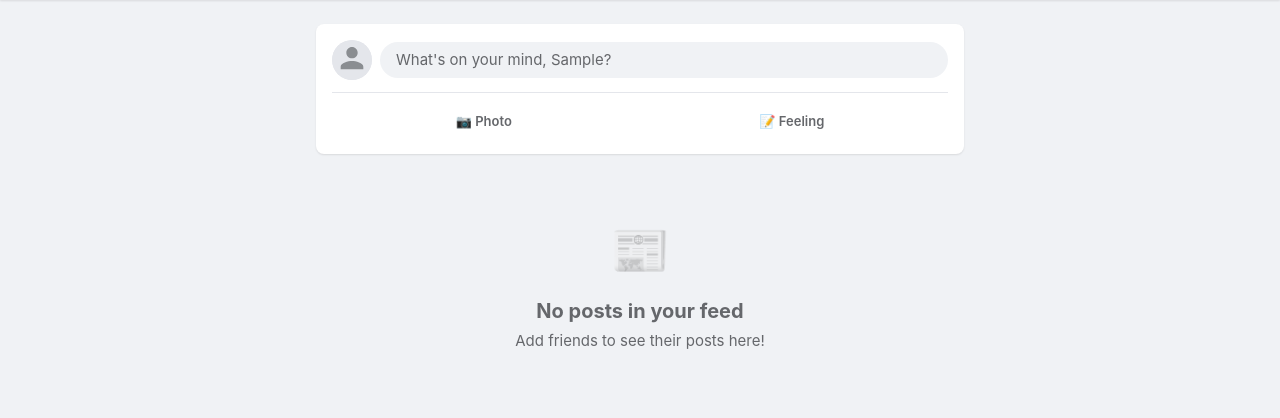
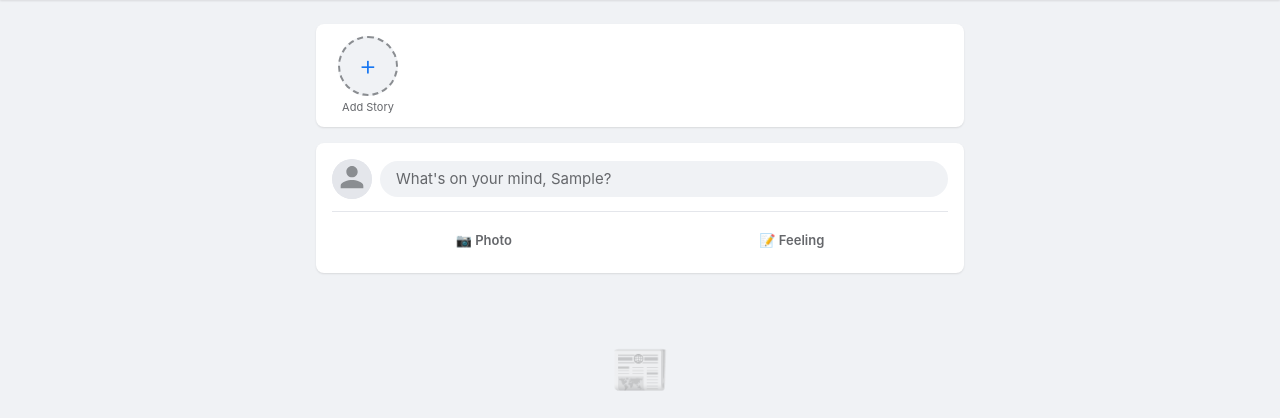
Before and after one commit to Musthak2004/FaceBook-Clone, a Django app: page / in a window 1280 px wide. Shown: the part 56-474 px from the top of the page. Run offline with Django 4.2, Linux system fonts and the light colour scheme; the visitor is signed in with stand-in values (Sample User, id 1); data comes from the database, SQL or seed files in the repository; data that the repository does not hold is empty.

Commit message:
@ Add Stories feature (24-hour disappearing stories)
- Story model with auto-expires_at (24h default)
- active_stories() and stories_grouped_by_user() classmethods
- AJAX story upload endpoint
- AJAX story list endpoint (JSON grouped by user)
- Story row template with circle avatars and "Add Story" button
- Full-screen story viewer with progress bar and auto-advance
- Keyboard navigation (arrow keys, escape)
- Integrated into home feed via core/views.py context
- ES module stories.js with upload, viewer, and row refresh
- CSS for stories row, circles, and fullscreen viewer
- 11 tests for model and views
- 159+ total tests passing

Co-Authored-By: Claude <noreply@anthropic.com>
@

```diff
--- a/core/views.py
+++ b/core/views.py
@@ -5,6 +5,7 @@ from django.views.generic import ListView
 from accounts.models import CustomUser
 from friendships.models import Friendship
 from posts.models import Post
+from stories.models import Story
 
 
 class HomeFeedView(LoginRequiredMixin, ListView):
@@ -35,4 +36,5 @@ class HomeFeedView(LoginRequiredMixin, ListView):
         context["friend_suggestions"] = CustomUser.objects.exclude(
             id__in=friend_ids
         ).exclude(id=user.id)[:5]
+        context["stories_grouped"] = Story.stories_grouped_by_user()
         return context
--- a/social_network/settings.py
+++ b/social_network/settings.py
@@ -42,6 +42,7 @@ INSTALLED_APPS = [
     "dashboard.apps.DashboardConfig",
     "groups.apps.GroupsConfig",
     "events.apps.EventsConfig",
+    "stories.apps.StoriesConfig",
     "api.apps.ApiConfig",
 ]
 
--- a/social_network/urls.py
+++ b/social_network/urls.py
@@ -21,6 +21,7 @@ urlpatterns = [
     path("api/", include("api.urls")),
     path("groups/", include("groups.urls")),
     path("events/", include("events.urls")),
+    path("stories/", include("stories.urls")),
 ]
 
 # Serve media files during development (per book's pattern)
--- a/static/css/feed.css
+++ b/static/css/feed.css
@@ -498,3 +498,183 @@
   grid-template-columns: repeat(auto-fill, minmax(280px, 1fr));
   gap: var(--space-4);
 }
+
+/* ============================================================
+   Stories — Row, Circles, Fullscreen Viewer
+   ============================================================ */
+
+.stories-row {
+  display: flex;
+  gap: var(--space-3);
+  padding: var(--space-3) var(--space-4);
+  background: var(--bg-primary);
+  border-radius: var(--border-radius-md);
+  box-shadow: var(--shadow-sm);
+  margin-bottom: var(--space-4);
+  overflow-x: auto;
+  scrollbar-width: none;
+}
+
+.stories-row::-webkit-scrollbar {
+  display: none;
+}
+
+.story-circle {
+  display: flex;
+  flex-direction: column;
+  align-items: center;
+  gap: 4px;
+  cursor: pointer;
+  flex-shrink: 0;
+  width: 72px;
+}
+
+.story-circle:hover {
+  opacity: 0.85;
+}
+
+.story-avatar {
+  width: 60px;
+  height: 60px;
+  border-radius: 50%;
+  object-fit: cover;
+  border: 3px solid var(--primary);
+  padding: 2px;
+  background: var(--bg-primary);
+}
+
+.story-username {
+  font-size: 11px;
+  color: var(--text-secondary);
+  text-align: center;
+  overflow: hidden;
+  text-overflow: ellipsis;
+  white-space: nowrap;
+  max-width: 72px;
+}
+
+/* Add Story Button */
+.add-story .story-add-icon {
+  width: 60px;
+  height: 60px;
+  border-radius: 50%;
+  background: var(--bg-secondary);
+  border: 2px dashed var(--text-muted);
+  display: flex;
+  align-items: center;
+  justify-content: center;
+  font-size: 28px;
+  color: var(--primary);
+  font-weight: 300;
+}
+
+/* Story Viewer (full-screen overlay) */
+.story-viewer {
+  position: fixed;
+  top: 0;
+  left: 0;
+  right: 0;
+  bottom: 0;
+  background: rgba(0, 0, 0, 0.92);
+  z-index: 3000;
+  display: flex;
+  flex-direction: column;
+  align-items: center;
+  justify-content: center;
+}
+
+.story-viewer.hidden {
+  display: none;
+}
+
+.story-viewer-header {
+  position: absolute;
+  top: 0;
+  left: 0;
+  right: 0;
+  display: flex;
+  align-items: center;
+  justify-content: space-between;
+  padding: 16px 24px;
+  z-index: 3001;
+}
+
+.story-viewer-user {
+  display: flex;
+  align-items: center;
+  gap: 10px;
+  color: white;
+  font-weight: 600;
+}
+
+.story-viewer-close {
+  background: none;
+  border: none;
+  color: white;
+  font-size: 32px;
+  cursor: pointer;
+  opacity: 0.8;
+}
+
+.story-viewer-close:hover {
+  opacity: 1;
+}
+
+.story-viewer-progress {
+  position: absolute;
+  top: 0;
+  left: 0;
+  height: 4px;
+  background: var(--primary);
+  width: 0%;
+  z-index: 3002;
+  transition: width 5s linear;
+}
+
+.story-viewer img {
+  max-width: 90vw;
+  max-height: 80vh;
+  object-fit: contain;
+  border-radius: 4px;
+}
+
+.story-viewer-caption {
+  color: white;
+  padding: 16px;
+  text-align: center;
+  font-size: 16px;
+  max-width: 80vw;
+}
+
+.story-viewer-nav {
+  position: absolute;
+  top: 50%;
+  left: 0;
+  right: 0;
+  transform: translateY(-50%);
+  display: flex;
+  justify-content: space-between;
+  padding: 0 16px;
+  z-index: 3001;
+  pointer-events: none;
+}
+
+.story-nav-btn {
+  pointer-events: auto;
+  width: 48px;
+  height: 48px;
+  border-radius: 50%;
+  background: rgba(255, 255, 255, 0.15);
+  color: white;
+  font-size: 28px;
+  display: flex;
+  align-items: center;
+  justify-content: center;
+  cursor: pointer;
+  border: none;
+  transition: background 150ms ease;
+}
+
+.story-nav-btn:hover {
+  background: rgba(255, 255, 255, 0.3);
+}
--- a/static/js/app.js
+++ b/static/js/app.js
@@ -10,6 +10,7 @@ import { initMessaging } from './modules/messaging.js';
 import { initSearch } from './modules/search.js';
 import { initUpload } from './modules/upload.js';
 import { initPostGalleries } from './modules/gallery.js';
+import { initStories } from './modules/stories.js';
 
 document.addEventListener('DOMContentLoaded', function () {
   // Global UI
@@ -25,4 +26,5 @@ document.addEventListener('DOMContentLoaded', function () {
   initSearch();
   initUpload();
   initPostGalleries();
+  initStories();
 });
--- /dev/null
+++ b/static/js/modules/stories.js
@@ -0,0 +1,200 @@
+/* ============================================================
+   Stories module — Upload, display, viewer overlay
+   ============================================================ */
+
+import { getCookie } from './utils.js';
+
+let currentUserStories = [];
+let currentStoryIndex = 0;
+let storyTimer = null;
+const STORY_DURATION = 5000; // ms per story
+
+export function initStories() {
+  initStoryCircles();
+  initStoryUpload();
+  initViewerNav();
+}
+
+function initStoryUpload() {
+  const form = document.getElementById('story-upload-form');
+  if (!form) return;
+
+  form.addEventListener('submit', function (e) {
+    e.preventDefault();
+    const formData = new FormData(form);
+    const fileInput = document.getElementById('story-image-input');
+    if (!fileInput.files || !fileInput.files[0]) {
+      alert('Please select an image.');
+      return;
+    }
+
+    fetch('/stories/upload/', {
+      method: 'POST',
+      headers: { 'X-CSRFToken': getCookie('csrftoken') },
+      body: formData,
+    })
+      .then(r => r.json())
+      .then(data => {
+        if (data.error) {
+          alert(data.error);
+        } else {
+          const modal = document.getElementById('story-upload-modal');
+          if (modal) modal.classList.add('hidden');
+          form.reset();
+          loadStoriesRow();
+        }
+      })
+      .catch(() => alert('Failed to upload story.'));
+  });
+}
+
+function loadStoriesRow() {
+  fetch('/stories/row/')
+    .then(r => r.text())
+    .then(html => {
+      const container = document.getElementById('stories-container');
+      if (container) {
+        container.innerHTML = html;
+        initStoryCircles();
+        initStoryUpload();
+      }
+    })
+    .catch(() => {});
+}
+
+function initStoryCircles() {
+  document.querySelectorAll('.story-circle[data-stories]').forEach(circle => {
+    circle.addEventListener('click', function () {
+      try {
+        currentUserStories = JSON.parse(this.dataset.stories);
+        if (!currentUserStories.length) return;
+      } catch (e) {
+        return;
+      }
+      currentStoryIndex = 0;
+      openViewer(
+        this.dataset.username,
+        this.querySelector('.story-avatar')?.src || '',
+      );
+    });
+  });
+
+  document.querySelectorAll('#add-story-btn').forEach(btn => {
+    btn.addEventListener('click', function () {
+      const modal = document.getElementById('story-upload-modal');
+      if (modal) modal.classList.remove('hidden');
+    });
+  });
+}
+
+function openViewer(username, avatarSrc) {
+  const viewer = document.getElementById('story-viewer');
+  if (!viewer) return;
+  viewer.classList.remove('hidden');
+
+  document.getElementById('story-viewer-username').textContent = username;
+  const avatar = document.getElementById('story-viewer-avatar');
+  if (avatar) avatar.src = avatarSrc;
+
+  showStory(currentStoryIndex);
+}
+
+function showStory(index) {
+  const story = currentUserStories[index];
+  if (!story) {
+    closeViewer();
+    return;
+  }
+
+  const image = document.getElementById('story-viewer-image');
+  const caption = document.getElementById('story-viewer-caption');
+  const progress = document.getElementById('story-progress-bar');
+
+  if (image) image.src = story.image_url;
+  if (caption) caption.textContent = story.caption || '';
+  if (caption) caption.style.display = story.caption ? 'block' : 'none';
+
+  if (progress) {
+    progress.style.transition = 'none';
+    progress.style.width = '0%';
+    void progress.offsetWidth; // force reflow
+    progress.style.transition = 'width ' + STORY_DURATION + 'ms linear';
+    progress.style.width = '100%';
+  }
+
+  clearTimeout(storyTimer);
+  storyTimer = setTimeout(function () {
+    if (currentStoryIndex < currentUserStories.length - 1) {
+      currentStoryIndex++;
+      showStory(currentStoryIndex);
+    } else {
+      closeViewer();
+    }
+  }, STORY_DURATION);
+}
+
+function closeViewer() {
+  const viewer = document.getElementById('story-viewer');
+  if (viewer) viewer.classList.add('hidden');
+  clearTimeout(storyTimer);
+  currentUserStories = [];
+  currentStoryIndex = 0;
+}
+
+function initViewerNav() {
+  const prevBtn = document.getElementById('story-prev');
+  const nextBtn = document.getElementById('story-next');
+  const closeBtn = document.getElementById('story-viewer-close');
+
+  if (prevBtn) {
+    prevBtn.addEventListener('click', function (e) {
+      e.stopPropagation();
+      if (currentStoryIndex > 0) {
+        currentStoryIndex--;
+        showStory(currentStoryIndex);
+      }
+    });
+  }
+
+  if (nextBtn) {
+    nextBtn.addEventListener('click', function (e) {
+      e.stopPropagation();
+      if (currentStoryIndex < currentUserStories.length - 1) {
+        currentStoryIndex++;
+        showStory(currentStoryIndex);
+      } else {
+        closeViewer();
+      }
+    });
+  }
+
+  if (closeBtn) {
+    closeBtn.addEventListener('click', closeViewer);
+  }
+
+  const viewer = document.getElementById('story-viewer');
+  if (viewer) {
+    viewer.addEventListener('click', function (e) {
+      if (e.target === this) closeViewer();
+    });
+  }
+
+  document.addEventListener('keydown', function (e) {
+    const viewer = document.getElementById('story-viewer');
+    if (!viewer || viewer.classList.contains('hidden')) return;
+
+    if (e.key === 'Escape') {
+      closeViewer();
+    } else if (e.key === 'ArrowLeft' && currentStoryIndex > 0) {
+      currentStoryIndex--;
+      showStory(currentStoryIndex);
+    } else if (e.key === 'ArrowRight') {
+      if (currentStoryIndex < currentUserStories.length - 1) {
+        currentStoryIndex++;
+        showStory(currentStoryIndex);
+      } else {
+        closeViewer();
+      }
+    }
+  });
+}
--- /dev/null
+++ b/stories/urls.py
@@ -0,0 +1,11 @@
+from django.urls import path
+
+from . import views
+
+app_name = "stories"
+
+urlpatterns = [
+    path("", views.StoryListView.as_view(), name="list"),
+    path("upload/", views.StoryUploadView.as_view(), name="upload"),
+    path("row/", views.StoriesRowView.as_view(), name="row"),
+]
--- a/templates/core/home.html
+++ b/templates/core/home.html
@@ -7,6 +7,11 @@
 <div class="main-wrapper">
   <div class="main-content">
     <div class="feed-container">
+      <!-- Stories Row -->
+      <div id="stories-container">
+        {% include "stories/stories_row.html" %}
+      </div>
+
       <!-- Create Post -->
       <div class="create-post-card">
         <div class="create-post-top">
--- /dev/null
+++ b/templates/stories/stories_row.html
@@ -0,0 +1,71 @@
+<div class="stories-row">
+  {% for user, stories in stories_grouped.items %}
+  <div class="story-circle" data-username="{{ user.username }}"
+       data-user-id="{{ user.id }}"
+       data-stories='[
+         {% for s in stories %}
+         {"id": {{ s.id }}, "image_url": "{{ s.image.url }}", "caption": "{{ s.caption|escapejs }}"}{% if not forloop.last %},{% endif %}
+         {% endfor %}
+       ]'>
+    {% if user.profile_picture %}
+    <img src="{{ user.profile_picture.url }}" alt="{{ user.username }}" class="story-avatar">
+    {% else %}
+    <img src="/static/images/default-avatar.svg" alt="{{ user.username }}" class="story-avatar">
+    {% endif %}
+    <span class="story-username">{{ user.first_name|default:user.username }}</span>
+  </div>
+  {% empty %}
+  <div class="story-circle add-story" id="add-story-btn">
+    <div class="story-add-icon">+</div>
+    <span class="story-username">Add Story</span>
+  </div>
+  {% endfor %}
+  {% if stories_grouped %}
+  <div class="story-circle add-story" id="add-story-btn">
+    <div class="story-add-icon">+</div>
+    <span class="story-username">Add Story</span>
+  </div>
+  {% endif %}
+</div>
+
+<!-- Story Viewer Overlay -->
+<div id="story-viewer" class="story-viewer hidden">
+  <div class="story-viewer-header">
+    <div class="story-viewer-user">
+      <img id="story-viewer-avatar" src="" alt="" class="avatar avatar-sm">
+      <span id="story-viewer-username"></span>
+    </div>
+    <button id="story-viewer-close" class="story-viewer-close">&times;</button>
+  </div>
+  <div class="story-viewer-progress" id="story-progress-bar"></div>
+  <img id="story-viewer-image" src="" alt="Story">
+  <div class="story-viewer-caption" id="story-viewer-caption"></div>
+  <div class="story-viewer-nav">
+    <button id="story-prev" class="story-nav-btn">&#8249;</button>
+    <button id="story-next" class="story-nav-btn">&#8250;</button>
+  </div>
+</div>
+
+<!-- Story Upload Modal -->
+<div id="story-upload-modal" class="modal-overlay hidden">
+  <div class="modal" style="max-width:400px;">
+    <div class="modal-header">
+      <h3>Add Story</h3>
+      <button class="modal-close">&times;</button>
+    </div>
+    <div class="modal-body">
+      <form id="story-upload-form" enctype="multipart/form-data">
+        {% csrf_token %}
+        <div class="form-group">
+          <label class="form-label">Choose Image</label>
+          <input type="file" name="image" class="form-input" accept="image/*" required id="story-image-input">
+        </div>
+        <div class="form-group">
+          <label class="form-label">Caption (optional)</label>
+          <input type="text" name="caption" class="form-input" placeholder="Add a caption...">
+        </div>
+        <button type="submit" class="btn btn-primary btn-block">Upload Story</button>
+      </form>
+    </div>
+  </div>
+</div>
```
Also changed, not shown: stories/admin.py (added, +10 -0 lines), stories/apps.py (added, +6 -0 lines), stories/models.py (added, +47 -0 lines), stories/tests.py (added, +126 -0 lines), stories/views.py (added, +71 -0 lines), stories/__init__.py (added), stories/migrations/0001_initial.py (added), stories/migrations/__init__.py (added).
